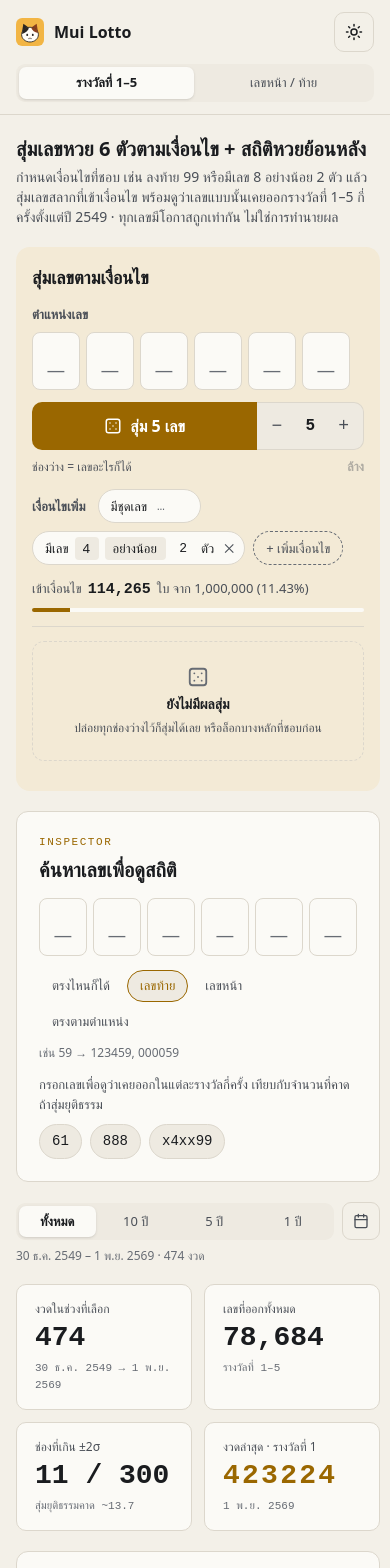
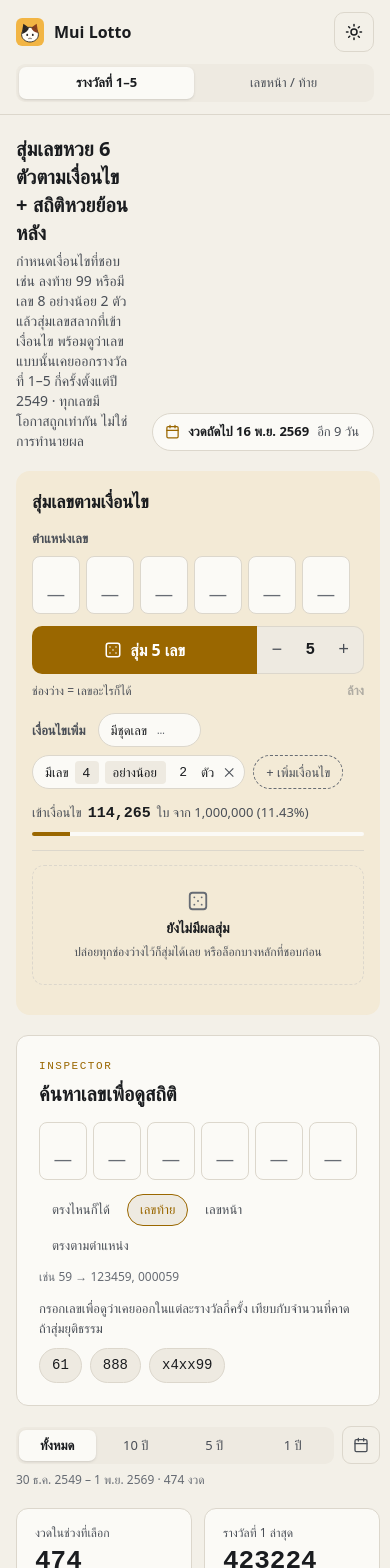
Before and after one commit to Rinriku69/mui-lotto, an Angular app in the folder web/: page / in a window 390 px wide. Shown: the top 1568 px of the page. Built offline with nearby package versions, Linux system fonts and the light colour scheme.

Commit message:
feat: kpi cards and next draw badge

```diff
--- a/web/src/app/pages/main-page.ts
+++ b/web/src/app/pages/main-page.ts
@@ -29,20 +29,21 @@ const num = new Intl.NumberFormat('en-US');
 export class MainPage {
   private readonly data = inject(LotteryData);
 
-  /** The four summary tiles, all derived from the selected date range. */
+  /** The three summary tiles, all derived from the selected date range. */
   protected readonly kpis = computed<Kpi[]>(() => {
     const draws = this.data.draws();
     const from = draws[0]?.date;
     const to = draws.at(-1)?.date;
+    const beyond = this.data.beyond2Total();
+    const expected = this.data.beyond2Expected;
     return [
-      { label: 'งวดในช่วงที่เลือก', value: num.format(draws.length), sub: `${thaiDate(from)} → ${thaiDate(to)}` },
-      { label: 'เลขที่ออกทั้งหมด', value: num.format(this.data.entries().length), sub: 'รางวัลที่ 1–5' },
+      { label: 'งวดในช่วงที่เลือก', value: num.format(draws.length), sub: `${thaiDate(from)} – ${thaiDate(to)}` },
+      { label: 'รางวัลที่ 1 ล่าสุด', value: draws.at(-1)?.prizes[0][0] ?? '–', sub: `งวด ${thaiDate(to)}` },
       {
-        label: 'ช่องที่เกิน ±2σ',
-        value: `${this.data.beyond2Total()} / 300`,
-        sub: `สุ่มยุติธรรมคาด ~${this.data.beyond2Expected.toFixed(1)}`,
+        label: 'ช่องที่ห่างจากค่าคาดเกิน ±2σ',
+        value: `${beyond} / 300`,
+        sub: `สุ่มล้วนคาดไว้ ~${Math.round(expected)} ช่อง · ${beyond <= expected * 1.5 ? 'อยู่ในเกณฑ์ปกติ' : 'มากกว่าที่คาด'}`,
       },
-      { label: 'งวดล่าสุด · รางวัลที่ 1', value: draws.at(-1)?.prizes[0][0] ?? '–', sub: thaiDate(to), gold: true },
     ];
   });
 }
--- a/web/src/app/pages/special-page.ts
+++ b/web/src/app/pages/special-page.ts
@@ -31,10 +31,10 @@ export class SpecialPage {
     const s = last?.special;
     const l2 = this.data.last2Stats();
     return [
-      { label: 'เลขท้าย 2 ตัว · งวดล่าสุด', value: s?.last2[0] ?? '–', sub: thaiDate(last?.date), gold: true },
+      { label: 'เลขท้าย 2 ตัว · งวดล่าสุด', value: s?.last2[0] ?? '–', sub: `งวด ${thaiDate(last?.date)}` },
       { label: 'เลขหน้า 3 ตัว · งวดล่าสุด', value: s?.front3.join('  ') || '–', sub: `${this.data.front3Draws()} งวดที่มีรางวัลนี้` },
       { label: 'เลขท้าย 3 ตัว · งวดล่าสุด', value: s?.last3.join('  ') || '–', sub: `${this.data.draws().length} งวด · ${this.data.specialByKind().last3.length.toLocaleString('en-US')} เลข` },
-      { label: 'ช่องที่เกิน ±2σ (00–99)', value: `${l2.beyond2} / 100`, sub: `สุ่มยุติธรรมคาด ~${(100 * BEYOND2_SHARE).toFixed(1)}` },
+      { label: 'ช่องที่เกิน ±2σ (00–99)', value: `${l2.beyond2} / 100`, sub: `สุ่มล้วนคาดไว้ ~${(100 * BEYOND2_SHARE).toFixed(1)} ช่อง` },
     ];
   });
 
--- a/web/src/app/shared/kpi-row.ts
+++ b/web/src/app/shared/kpi-row.ts
@@ -4,23 +4,23 @@ export interface Kpi {
   label: string;
   value: string;
   sub: string;
-  gold?: boolean;
 }
 
-/** Row of summary tiles (4 across on desktop, 2 on small screens). */
+/**
+ * Row of summary tiles (Figma KPI/Card): one row on desktop whatever the count, 2 per row on phones.
+ * No gold here: gold is reserved for the visitor's own numbers (pattern, picks, search hits).
+ */
 @Component({
   selector: 'app-kpi-row',
   changeDetection: ChangeDetectionStrategy.OnPush,
   host: { class: 'block' },
   template: `
-    <section class="grid grid-cols-2 gap-3 md:grid-cols-4" aria-label="สรุป">
+    <section class="grid grid-cols-2 gap-3 md:auto-cols-fr md:grid-flow-col" aria-label="สรุป">
       @for (k of kpis(); track k.label) {
-        <div class="flex min-w-0 flex-col gap-1.5 rounded-[10px] border border-hair bg-surface px-[18px] py-4">
-          <span class="text-xs text-ink-2">{{ k.label }}</span>
-          <strong class="font-mono text-[28px] leading-[1.1] font-bold whitespace-pre" [class]="k.gold ? 'tracking-[0.08em] text-gold' : ''">{{
-            k.value
-          }}</strong>
-          <span class="font-mono text-[11px] text-muted">{{ k.sub }}</span>
+        <div class="flex min-w-0 flex-col gap-1 rounded-xl border border-hair bg-surface px-[18px] py-4">
+          <span class="text-xs font-medium text-ink-2">{{ k.label }}</span>
+          <strong class="font-mono text-[26px] leading-tight font-bold whitespace-pre">{{ k.value }}</strong>
+          <span class="text-xs text-muted">{{ k.sub }}</span>
         </div>
       }
     </section>
--- /dev/null
+++ b/web/src/app/shared/next-draw.ts
@@ -0,0 +1,51 @@
+import { ChangeDetectionStrategy, Component } from '@angular/core';
+import { thaiDate } from './thai-date';
+
+const DAY = 86_400_000;
+
+/**
+ * The next scheduled draw date: the 1st or 16th of a month, the first one not before `today`.
+ * Pure, so it is easy to test. It knows the regular schedule only; GLO occasionally moves a draw
+ * for a holiday (e.g. 17 Jan, 2 May), which the badge says in its tooltip.
+ */
+export function nextDrawDate(today: Date): Date {
+  const y = today.getFullYear();
+  const m = today.getMonth();
+  const d = today.getDate();
+  if (d <= 1) return new Date(y, m, 1);
+  if (d <= 16) return new Date(y, m, 16);
+  return new Date(y, m + 1, 1); // Date rolls December + 1 over into January
+}
+
+function iso(d: Date) {
+  return `${d.getFullYear()}-${String(d.getMonth() + 1).padStart(2, '0')}-${String(d.getDate()).padStart(2, '0')}`;
+}
+
+/** "งวดถัดไป 16 พ.ย. 2569 · อีก 7 วัน" - the date lottery buyers plan around. */
+@Component({
+  selector: 'app-next-draw',
+  changeDetection: ChangeDetectionStrategy.OnPush,
+  host: { class: 'inline-flex' },
+  template: `
+    <p
+      class="flex items-center gap-2 rounded-full border border-hair bg-surface py-2 pr-3.5 pl-3 text-[13px]"
+      title="ตามกำหนดปกติวันที่ 1 และ 16 ของเดือน บางงวดเลื่อนตามวันหยุด"
+    >
+      <svg class="text-gold" width="15" height="15" viewBox="0 0 24 24" fill="none" stroke="currentColor" stroke-width="2" stroke-linecap="round" stroke-linejoin="round" aria-hidden="true">
+        <rect x="3" y="4" width="18" height="18" rx="2" /><path d="M16 2v4M8 2v4M3 10h18" />
+      </svg>
+      <span class="font-semibold">งวดถัดไป {{ date }}</span>
+      <span class="text-ink-2">{{ left }}</span>
+    </p>
+  `,
+})
+export class NextDraw {
+  private readonly today = new Date();
+  private readonly next = nextDrawDate(this.today);
+  protected readonly date = thaiDate(iso(this.next));
+  protected readonly left = (() => {
+    const start = new Date(this.today.getFullYear(), this.today.getMonth(), this.today.getDate());
+    const days = Math.round((this.next.getTime() - start.getTime()) / DAY);
+    return days === 0 ? 'วันนี้' : `อีก ${days} วัน`;
+  })();
+}
--- a/web/src/app/shared/page-layout.ts
+++ b/web/src/app/shared/page-layout.ts
@@ -1,4 +1,5 @@
 import { ChangeDetectionStrategy, Component, input } from '@angular/core';
+import { NextDraw } from './next-draw';
 import { RangePicker } from './range-picker';
 
 /**
@@ -17,7 +18,7 @@ import { RangePicker } from './range-picker';
  */
 @Component({
   selector: 'app-page-layout',
-  imports: [RangePicker],
+  imports: [RangePicker, NextDraw],
   changeDetection: ChangeDetectionStrategy.OnPush,
   host: { class: 'block' },
   template: `
@@ -26,7 +27,7 @@ import { RangePicker } from './range-picker';
         <h1 class="text-xl font-bold text-ink sm:text-[26px] sm:leading-tight">{{ heading() }}</h1>
         <p class="mt-1 max-w-[80ch] text-sm text-ink-2">{{ lead() }}</p>
       </div>
-      <ng-content select="[badge]" />
+      <app-next-draw />
     </header>
     <main
       class="mx-auto grid max-w-[1600px] gap-5 px-4 pt-5 pb-8 [grid-template-areas:'top'_'aside'_'rest'] sm:px-7 xl:grid-cols-[minmax(0,1fr)_380px] xl:grid-rows-[auto_1fr] xl:[grid-template-areas:'top_aside'_'rest_aside']"
```
Also changed, not shown: 1 other file (tests, documents, lock files or other folders).
